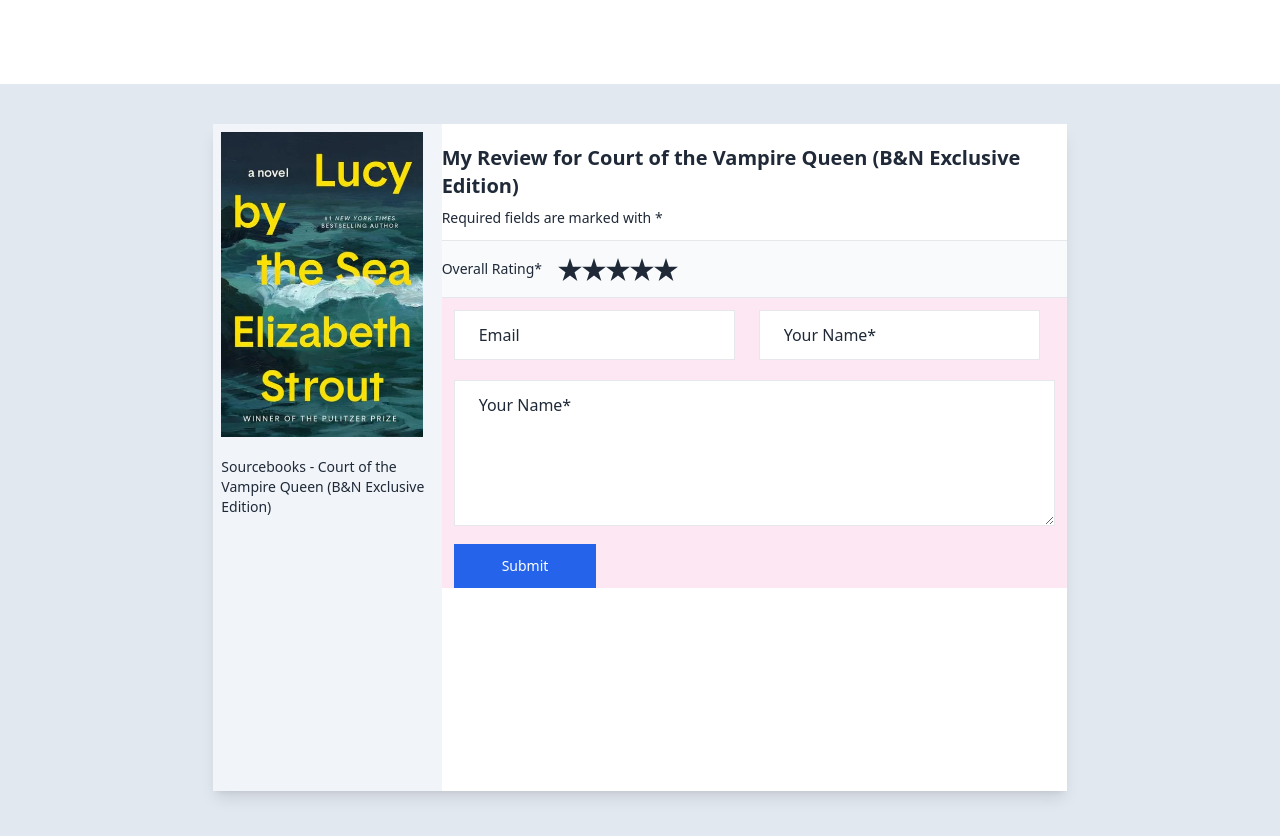
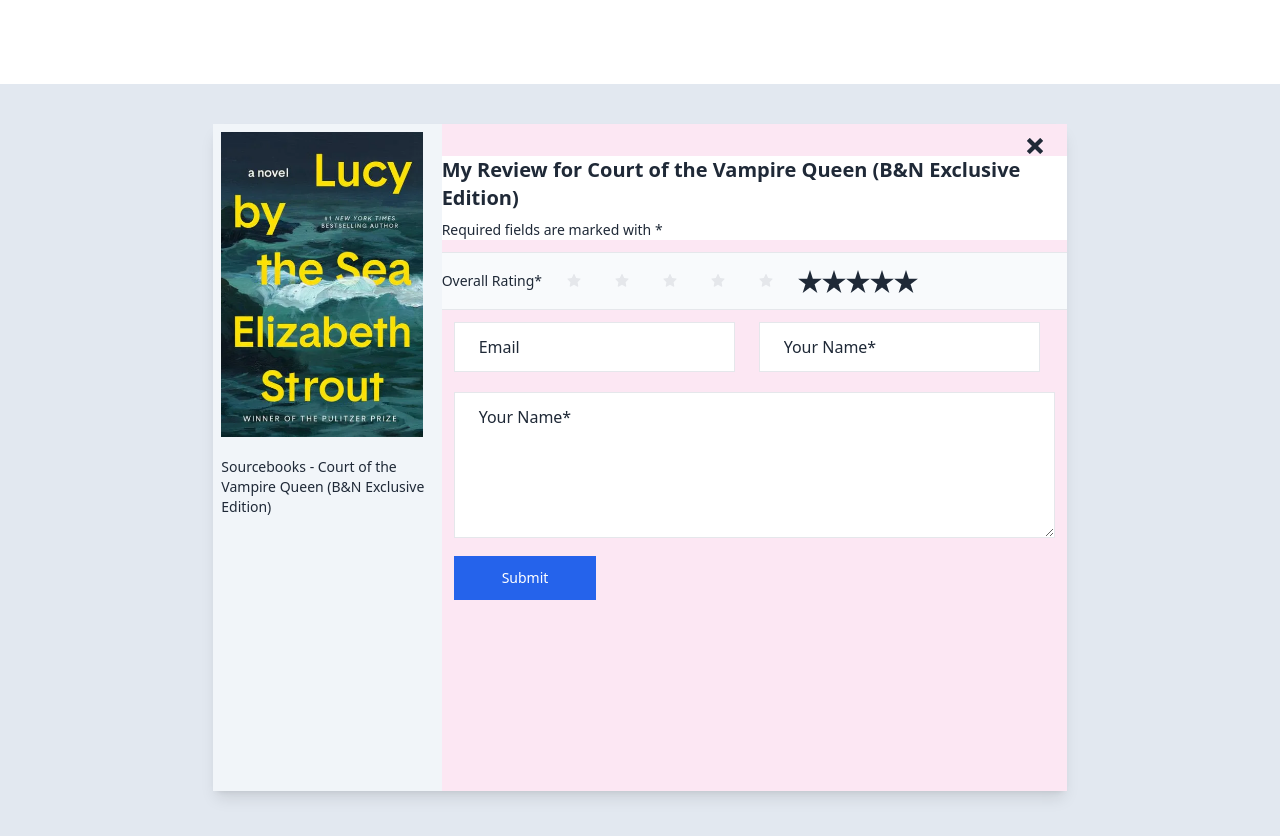
Before and after one commit to Uvacoder/abc-book-store, a React (Create React App) app: page / in a window 1280 px wide. Shown: the part 960-1796 px from the top of the page. Built offline with nearby package versions, Linux system fonts and the light colour scheme.

Commit message:
add individuals review sections add review section design

```diff
--- a/src/Pages/Home/Home.js
+++ b/src/Pages/Home/Home.js
@@ -1,5 +1,6 @@
 import React from "react";
 import AddIndividualsReview from "../../SharedCompo/Review/AddIndividualsReview";
+import Rating from "../../SharedCompo/Review/Rating";
 import Review from "../../SharedCompo/Review/Review";
 import TopCarousel from "./TopCarousel";
 
@@ -9,6 +10,7 @@ const Home = () => {
       <TopCarousel />
       <Review></Review>
       <AddIndividualsReview></AddIndividualsReview>
+
     </div>
   );
 };
--- a/src/SharedCompo/Review/AddIndividualsReview.js
+++ b/src/SharedCompo/Review/AddIndividualsReview.js
@@ -1,10 +1,20 @@
-import React from 'react'
+import React, { useState } from 'react'
 import img from '../../../src/assets/images/book.jpg'
 import { AiFillStar } from 'react-icons/ai';
 import { ImCross } from 'react-icons/im';
 import { useForm } from "react-hook-form";
 
 const AddIndividualsReview = () => {
+  const [currentValue, setCurrentValue] = useState(0);
+    const stars = Array(5).fill(0);
+
+    const handleClick = value => {
+      setCurrentValue(value)
+      console.log(currentValue);
+
+    }
+
+
 
   const { register, handleSubmit, watch, formState: { errors } } = useForm();
   const onSubmit = data => console.log(data);
@@ -19,27 +29,43 @@ const AddIndividualsReview = () => {
                         <h1>Sourcebooks - Court of the Vampire Queen (B&N Exclusive Edition)</h1>
                     </div>
                 </div>
-                <div className="Review-Form basis-2/3 mt-5 h-full">
-                    {/* <div className="">
-                    <h1 className='mx-3 text-right w-full block mr-auto'><ImCross></ImCross></h1>
-                    </div> */}
-                    <div className="bg-white mb-3 w-full">
+                <div className="Review-Form basis-2/3 pt-3 h-full w-full relative mb-3 bg-pink-100">
 
+                    <div className="text-right w-full absolute right-6">
+                    <button className=' '><ImCross></ImCross></button>
+                    </div>
+
+                    <div className="bg-white mb-3 w-full mt-5">
                     <h1 className='text-xl font-semibold'>My Review for Court of the Vampire Queen (B&N Exclusive Edition)</h1>
                     <h1 className='text-sm mt-2'>Required fields are marked with *</h1>
                     </div>
 
 
                   <form className='bg-pink-100'onSubmit={handleSubmit(onSubmit)} >
+
                   <div className="bg-slate-50 border-y py-4 flex space-x-4 items-center">
                         <h2 className='text-sm font-medium'>Overall Rating*</h2>
-                  <div className="rating">
-                  <input type="radio" name="rating-1" className="mask mask-star" />
-                  <input type="radio" name="rating-2" className="mask mask-star" />
-                  <input type="radio" name="rating-3" className="mask mask-star" />
-                  <input type="radio" name="rating-4" className="mask mask-star" />
-                  <input type="radio" name="rating-5" className="mask mask-star" />
-                </div>
+
+                        {
+            stars.map((e,i) => {
+              return (
+                <AiFillStar
+                key={i}
+                className={`w-8 cursor-pointer ${currentValue > i ? 'text-yellow-400' : 'text-gray-200'}`}
+                onClick={() => handleClick(i+1)}
+                />
+              )
+            })
+          }
+
+
+                        <div className="rating rating-md ">
+                        <input type="radio" name="rating-1" className="mask mask-star focus:bg-pink-600" />
+                        <input type="radio" name="rating-2" className="mask mask-star focus:bg-pink-600" />
+                        <input type="radio" name="rating-3" className="mask mask-star focus:bg-pink-600" />
+                        <input type="radio" name="rating-4" className="mask mask-star focus:bg-pink-600" />
+                        <input type="radio" name="rating-5" className="mask mask-star focus:bg-pink-600" />
+                      </div>
                 </div>
 
                   <div className="flex">
@@ -48,10 +74,9 @@ const AddIndividualsReview = () => {
                   <input className='input-bordered border border-1 m-3 py-3 outline-0 focus:border-pink-600 px-6 placeholder-black 'defaultValue="Your Name*" {...register("exampleRequired", { required: true })}   type="text" />
 
                   </div>
+
                   <div className="">
-
                     <textarea className='input-bordered border border-1 mx-3 my-2 py-3 outline-0 focus:border-pink-600 px-6 placeholder-black 'defaultValue="Your Review*" {...register("exampleRequired", { required: true })}  name="" id="" cols="58" rows="5"></textarea>
-
                   </div>
                   <div className="mx-3 mt-1">
                    <button className='px-12 py-3 text-white bg-blue-600 text-sm font-medium hover:bg-pink-600'>Submit</button>
```
